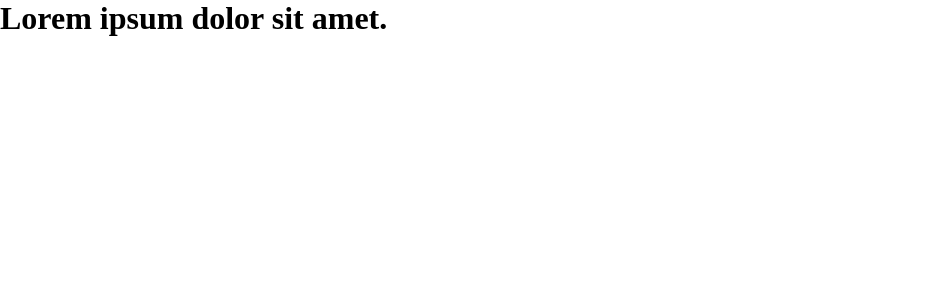
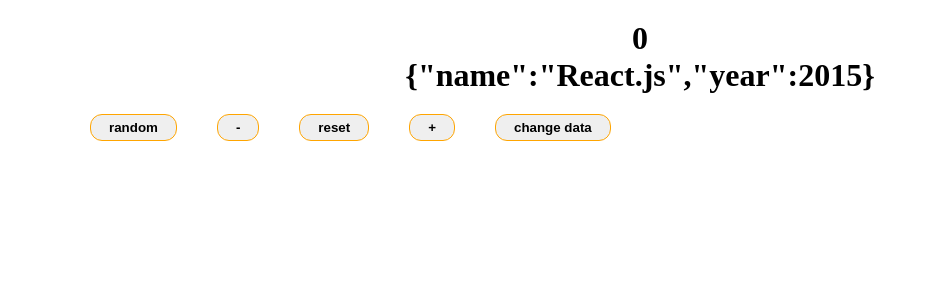
Before and after one commit to BrownEdgar/react-milkyway, a React (Create React App) app: page / in a window 1280 px wide. Shown: the top 300 px of the page, without its empty margins (0-937 px from the left). Built offline with nearby package versions, Linux system fonts and the light colour scheme.

Commit message:
useState example

```diff
--- /dev/null
+++ b/src/components/Edgar/App.css
@@ -0,0 +1,17 @@
+div {
+	max-width: 1140px;
+	margin: 20px auto;
+}
+
+h1 {
+	text-align: center;
+}
+
+button {
+	margin: 20px;
+	border-radius: 12px;
+	border: 1px solid orange;
+	font-weight: 700;
+	cursor: pointer;
+	padding: 5px 18px;
+}
--- a/src/components/Edgar/App.jsx
+++ b/src/components/Edgar/App.jsx
@@ -1,10 +1,44 @@
-import React from 'react'
+import React, { useState } from 'react'
+
+import "./App.css"
 
 export default function App() {
+	const [count, setCount] = useState(0);
+	const [data, setData] = useState({
+		name: 'React.js',
+		year: 2015
+	})
+
+
+	const handleClick = (action) => {
+		switch (action) {
+			case "random":
+				const random = Math.trunc(Math.random() * 101);
+				setCount(count + random);
+				break;
+			case "reset": setCount(0); break;
+			case "minus": setCount(count - 1); break;
+			case "plus": setCount(count + 1); break;
+			default: return;
+		}
+	}
+
+	const changeData = () => {
+		const copy = structuredClone(data);
+		copy.year = 2014
+		setData(copy)
+	}
+
+
 	return (
 		<div>
-			<h1>Lorem ipsum dolor sit amet.</h1>
-
+			<h1>{count}</h1>
+			<h1>{JSON.stringify(data)}</h1>
+			<button onClick={() => handleClick("random")}>random</button>
+			<button onClick={() => handleClick("minus")}>-</button>
+			<button onClick={() => handleClick("reset")}>reset</button>
+			<button onClick={() => handleClick("plus")}>+</button>
+			<button onClick={changeData}>change data</button>
 		</div>
 	)
 }
```
